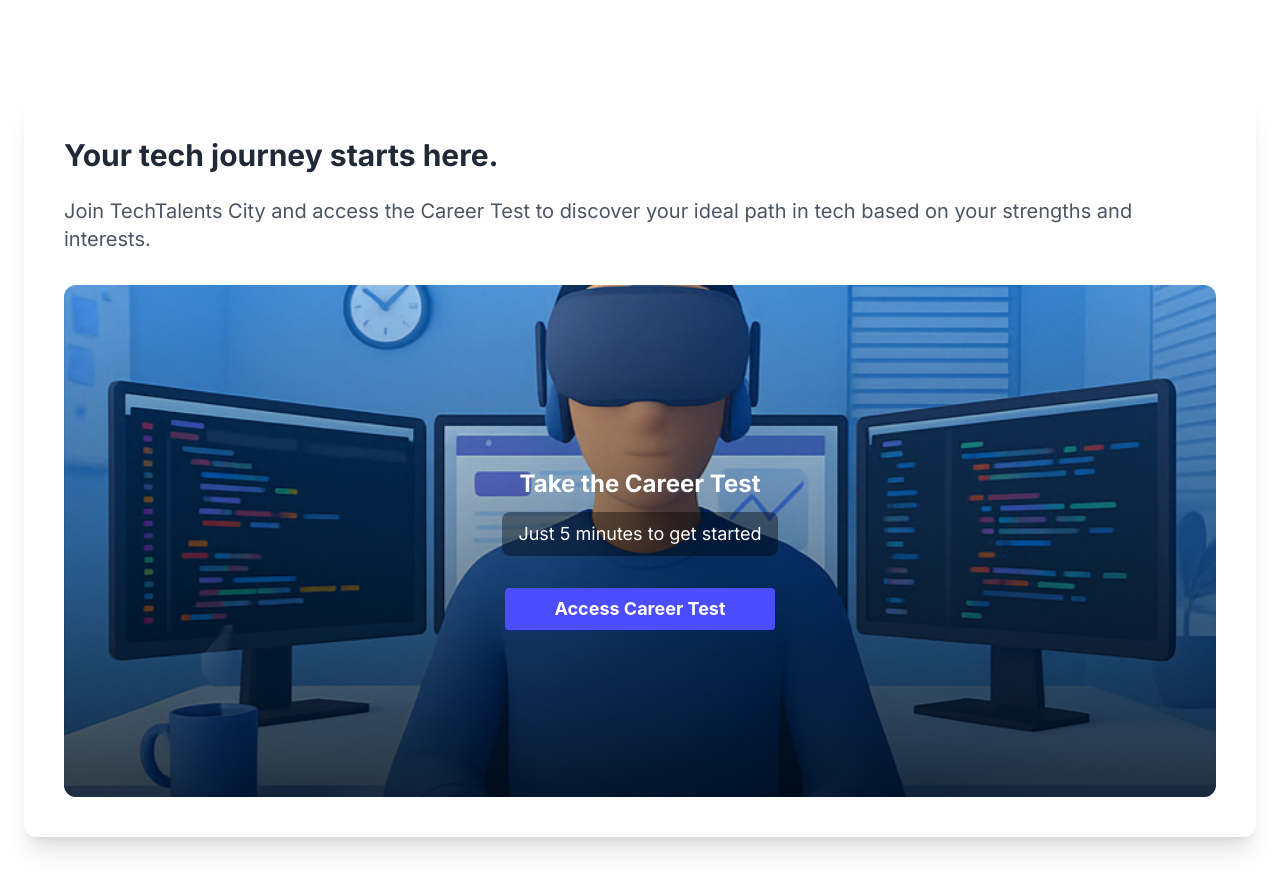
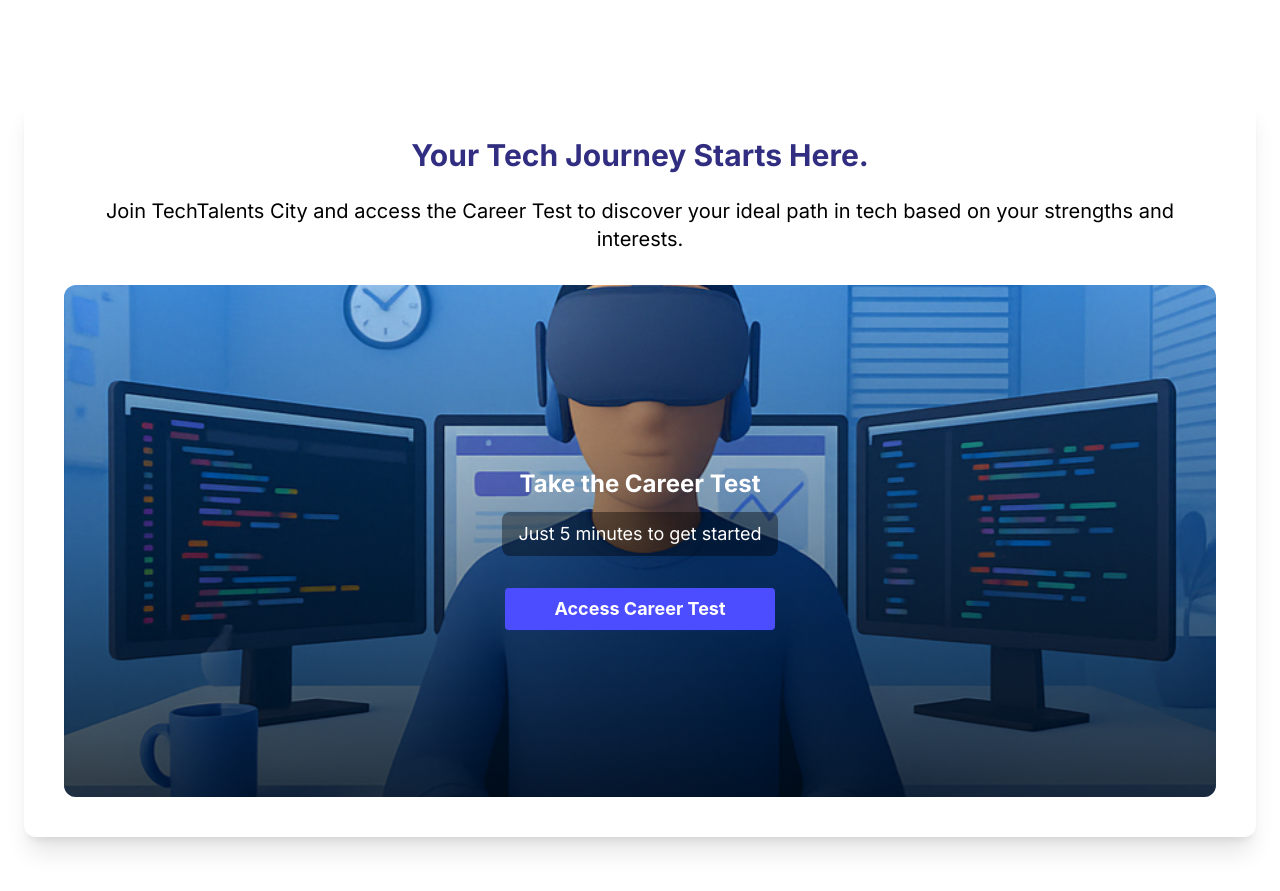
Before and after one commit to techtalentscity/techtalentscity.github.io, a React (Vite) app: page / in a window 1280 px wide. Shown: the part 1420-2311 px from the top of the page. Built offline with nearby package versions, Linux system fonts and the light colour scheme.

Commit message:
Update CareerTestLanding.jsx

```diff
--- a/src/Pages/Home/CareerTestLanding.jsx
+++ b/src/Pages/Home/CareerTestLanding.jsx
@@ -1,7 +1,7 @@
 import React from 'react';
 import { Button } from 'antd';
 import { useNavigate } from 'react-router-dom';
-import careerImg from '../../assets/images/vr2.png'; // ✅ Ensure this image exists
+import careerImg from '../../assets/images/vr2.png'; // Ensure the image exists
 
 const CareerTestLanding = () => {
   const navigate = useNavigate();
@@ -14,10 +14,10 @@ const CareerTestLanding = () => {
     <section className="py-24 bg-white" id="career-test">
       <div className="container mx-auto px-6">
         <div className="bg-white rounded-xl p-10 shadow-xl">
-          <h3 className="text-3xl font-bold text-gray-800 mb-6">
-            Your tech journey starts here.
+          <h3 className="text-3xl font-bold text-indigo-900 mb-6 text-center">
+            Your Tech Journey Starts Here.
           </h3>
-          <p className="text-xl text-gray-600 mb-8">
+          <p className="text-xl text-black mb-8 text-center">
             Join TechTalents City and access the Career Test to discover your ideal path in tech based on your strengths and interests.
           </p>
           <div className="relative h-[32rem] overflow-hidden rounded-xl group">
```
